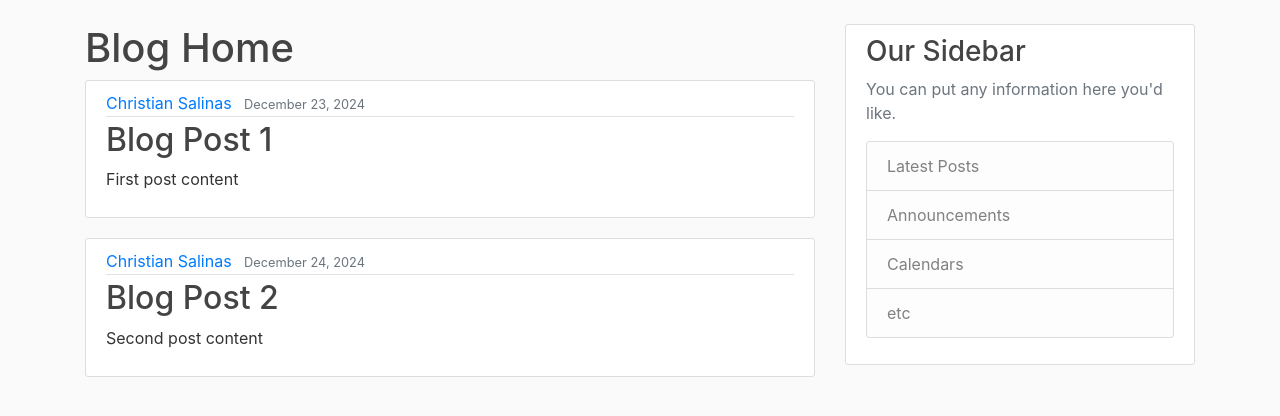
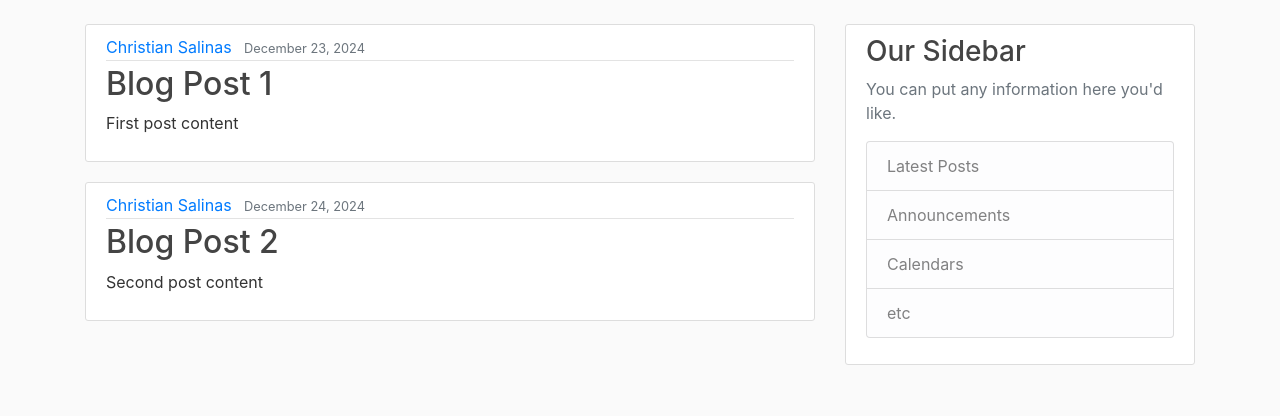
Before and after one commit to xkaze09/blog-app, a Django app: page / in a window 1280 px wide. Shown: the part 56-472 px from the top of the page. Run offline with Django 5.2, Linux system fonts and the light colour scheme; some libraries are stand-ins or nearby versions.

Commit message:
Remove redundant header from blog home template for cleaner presentation

```diff
--- a/blog_app/templates/blog/home.html
+++ b/blog_app/templates/blog/home.html
@@ -1,6 +1,5 @@
 {% extends "blog/base.html" %}
 {% block content %}
-    <h1>Blog Home</h1>
         {% for post in posts %}
             <article class="media content-section">
                 <div class="media-body">
```
